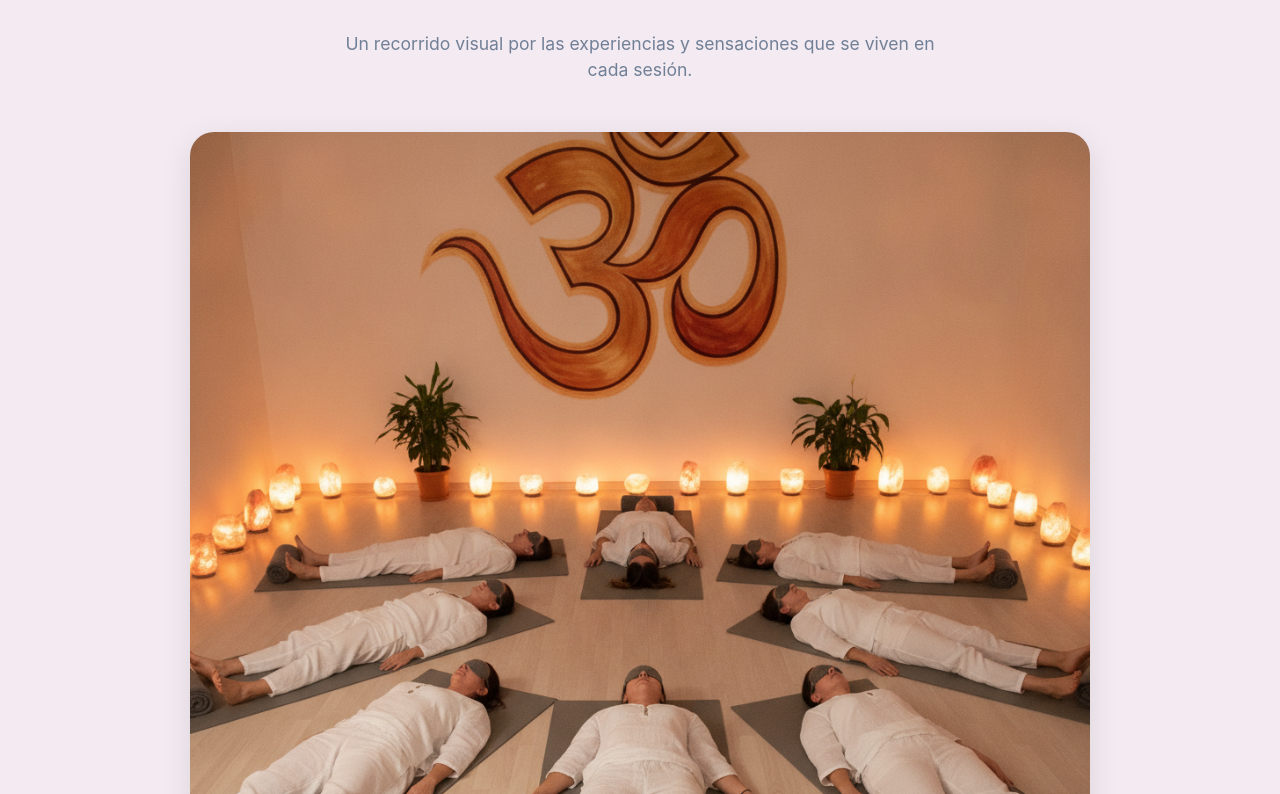
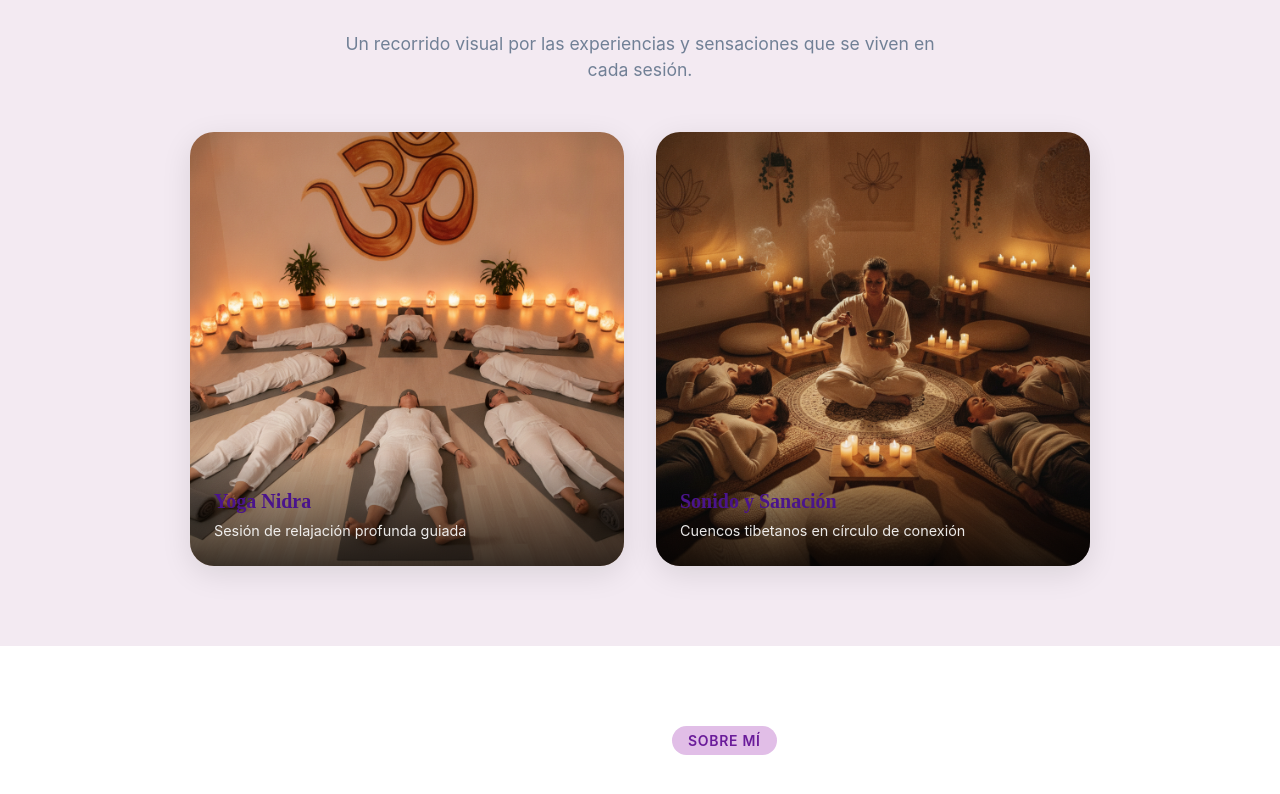
Before and after one commit to Limad7/noeliayoga-v1, a React (Vite) app: page /mis-proyectos-web/noelia-yoga/ in a window 1280 px wide. Shown: the part 1726-2520 px from the top of the page. Built offline with nearby package versions, Linux system fonts and the light colour scheme.

Commit message:
Añadir imagen 'Sonido y Sanación' a galería Momentos de Conexión

```diff
--- a/src/components/Gallery.jsx
+++ b/src/components/Gallery.jsx
@@ -1,5 +1,6 @@
 import React from 'react';
 import yogaNidra from '../assets/yoga-nidra-session.png';
+import soundHealing from '../assets/sound-healing-bowls.png';
 import '../index.css';
 
 const galleryItems = [
@@ -8,6 +9,12 @@ const galleryItems = [
         image: yogaNidra,
         title: "Yoga Nidra",
         description: "Sesión de relajación profunda guiada"
+    },
+    {
+        id: 2,
+        image: soundHealing,
+        title: "Sonido y Sanación",
+        description: "Cuencos tibetanos en círculo de conexión"
     }
 ];
 
```
Also changed, not shown: src/assets/sound-healing-bowls.png (added).
